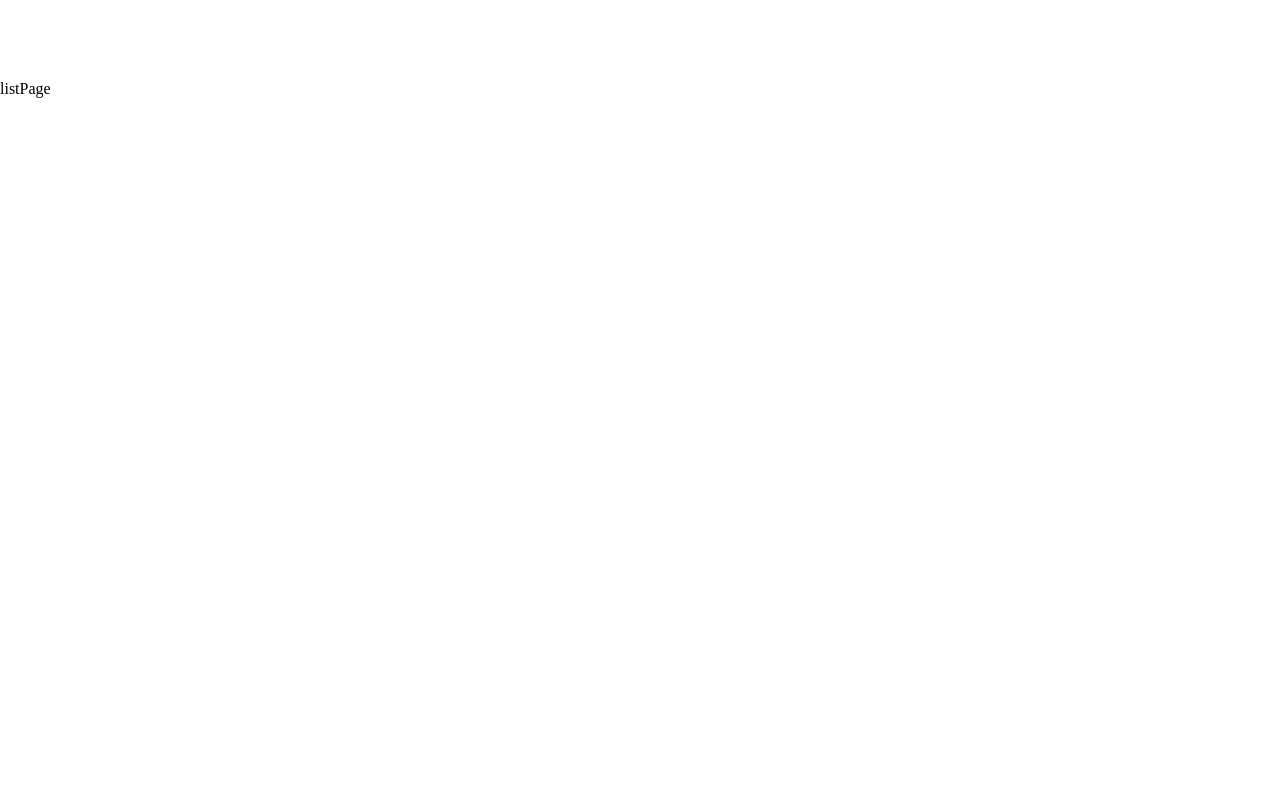
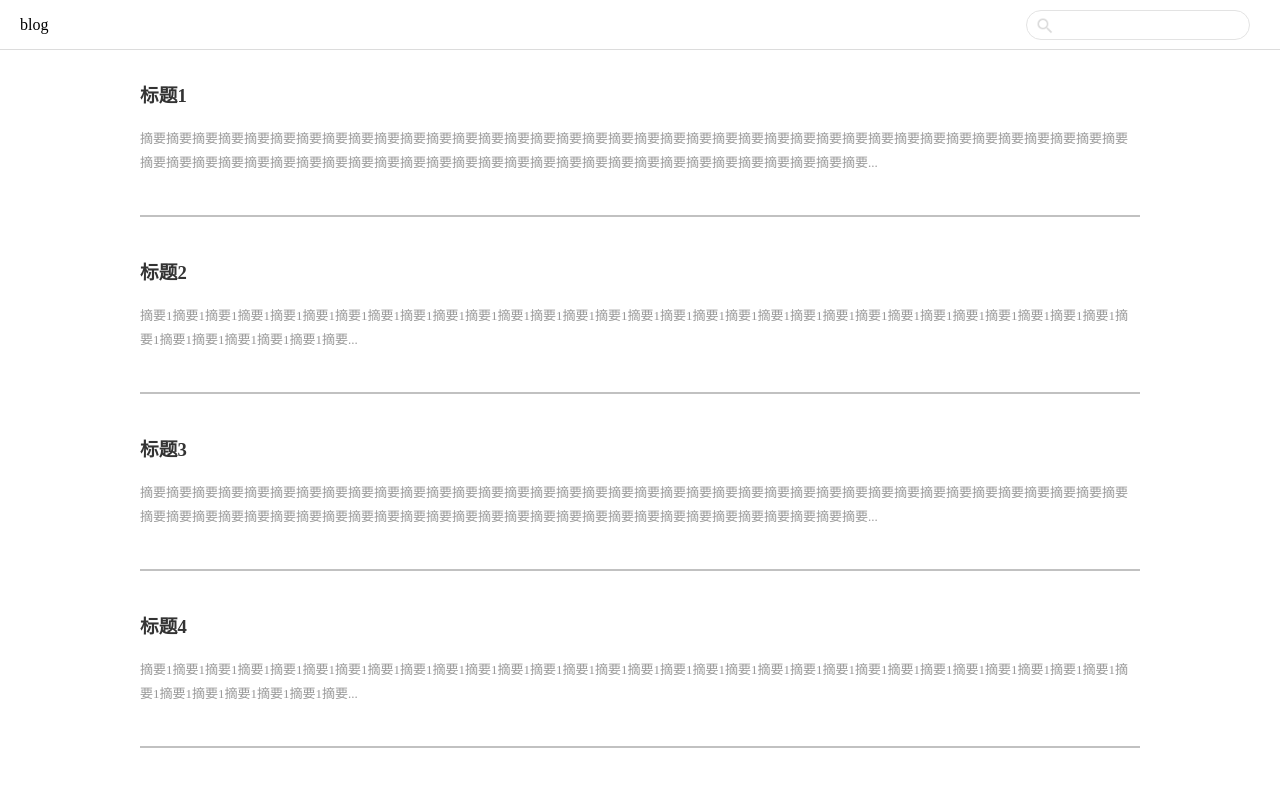
Before and after one commit to CodingHou/blog_vue, a Vue app: page /listPage in a window 1280 px wide. Shown: the top 791 px of the page. Built offline with nearby package versions, Linux system fonts and the light colour scheme.

Commit message:
列表页面

```diff
--- a/src/App.vue
+++ b/src/App.vue
@@ -1,6 +1,14 @@
 <template>
   <div id="app">
-    <!--<img src="./assets/logo.png">-->
+    <!--头部-->
+    <div class="head">
+      <span>blog</span>
+      <!--搜索框-->
+      <div>
+        <input class="head-search" type="text">
+      </div>
+    </div>
+
     <router-view/>
   </div>
 </template>
@@ -12,13 +20,47 @@ export default {
 </script>
 
 <style>
-  body{
+  body {
     margin: 0;
   }
-  *{
+
+  * {
     box-sizing: border-box;
   }
+
   #app {
     margin-top: 80px;
   }
+
+  .head {
+    height: 50px;
+    width: 100vw;
+    border-bottom: 1px solid #dcdcdc;
+    display: flex;
+    justify-content: space-between;
+    align-items: center;
+    padding: 0 20px;
+    position: fixed;
+    top: 0;
+  }
+
+  .head-search {
+    height: 30px;
+    line-height: 30px;
+    box-sizing: border-box;
+    padding: 0 15px 0 30px;
+    border: 1px solid #e3e3e3;
+    color: #2c3e50;
+    outline: none;
+    border-radius: 15px;
+    margin-right: 10px;
+    transition: border-color 0.2s ease;
+    background: #fff url(./assets/search.png) 8px 5px no-repeat;
+    background-size: 20px;
+    vertical-align: middle !important;
+  }
+
+  .head-search:focus {
+    border-color: #42b983;
+  }
 </style>
--- a/src/view/editPage.vue
+++ b/src/view/editPage.vue
@@ -1,13 +1,13 @@
 <template>
   <div>
-    <!--头部-->
-    <div class="head">
-      <span>blog</span>
-      <!--搜索框-->
-      <div>
-        <input class="head-search" type="text">
-      </div>
-    </div>
+    <!--&lt;!&ndash;头部&ndash;&gt;-->
+    <!--<div class="head">-->
+      <!--<span>blog</span>-->
+      <!--&lt;!&ndash;搜索框&ndash;&gt;-->
+      <!--<div>-->
+        <!--<input class="head-search" type="text">-->
+      <!--</div>-->
+    <!--</div>-->
 
     <!--markdown输入域-->
     <div class="container">
--- a/src/view/listPage.vue
+++ b/src/view/listPage.vue
@@ -1,5 +1,12 @@
 <template>
-  <div>listPage</div>
+  <div class="blog-box">
+    <div class="blog-item" v-for="(item,index) in blogList">
+      <h3>{{item.title}}</h3>
+      <p>{{item.summary}}...</p>
+      <hr>
+    </div>
+    <div class="get-new-list"></div>
+  </div>
 </template>
 
 <script>
@@ -7,16 +14,97 @@
     name: 'listPage',
     data() {
       return {
-        msg: ''
+        blogList: [
+          {
+            title: '标题1',
+            summary: '摘要摘要摘要摘要摘要摘要摘要摘要摘要摘要摘要摘要摘要摘要摘要摘要' +
+            '摘要摘要摘要摘要摘要摘要摘要摘要摘要摘要摘要摘要摘要摘要摘要摘要摘要摘要摘要摘要摘要摘要摘要摘要摘要摘' +
+            '要摘要摘要摘要摘要摘要摘要摘要摘要摘要摘要摘要摘要摘要摘要摘要摘要摘要摘要摘要摘要摘要摘要摘要摘要'
+          },
+          {
+            title: '标题2',
+            summary: '摘要1摘要1摘要1摘要1摘要1摘要1摘要1摘要1摘要1摘要1摘要1摘要1摘要1摘要1摘要1摘要1摘要1' +
+            '摘要1摘要1摘要1摘要1摘要1摘要1摘要1摘要1摘要1摘要1摘要1摘要1摘要1摘要1摘要1摘要1摘要1摘要1摘要1摘要'
+          },
+          {
+            title: '标题3',
+            summary: '摘要摘要摘要摘要摘要摘要摘要摘要摘要摘要摘要摘要摘要摘要摘要摘要' +
+            '摘要摘要摘要摘要摘要摘要摘要摘要摘要摘要摘要摘要摘要摘要摘要摘要摘要摘要摘要摘要摘要摘要摘要摘要摘要摘' +
+            '要摘要摘要摘要摘要摘要摘要摘要摘要摘要摘要摘要摘要摘要摘要摘要摘要摘要摘要摘要摘要摘要摘要摘要摘要'
+          },
+          {
+            title: '标题4',
+            summary: '摘要1摘要1摘要1摘要1摘要1摘要1摘要1摘要1摘要1摘要1摘要1摘要1摘要1摘要1摘要1摘要1摘要1' +
+            '摘要1摘要1摘要1摘要1摘要1摘要1摘要1摘要1摘要1摘要1摘要1摘要1摘要1摘要1摘要1摘要1摘要1摘要1摘要1摘要'
+          },
+          {
+            title: '标题5',
+            summary: '摘要摘要摘要摘要摘要摘要摘要摘要摘要摘要摘要摘要摘要摘要摘要摘要' +
+            '摘要摘要摘要摘要摘要摘要摘要摘要摘要摘要摘要摘要摘要摘要摘要摘要摘要摘要摘要摘要摘要摘要摘要摘要摘要摘' +
+            '要摘要摘要摘要摘要摘要摘要摘要摘要摘要摘要摘要摘要摘要摘要摘要摘要摘要摘要摘要摘要摘要摘要摘要摘要'
+          },
+          {
+            title: '标题6',
+            summary: '摘要1摘要1摘要1摘要1摘要1摘要1摘要1摘要1摘要1摘要1摘要1摘要1摘要1摘要1摘要1摘要1摘要1' +
+            '摘要1摘要1摘要1摘要1摘要1摘要1摘要1摘要1摘要1摘要1摘要1摘要1摘要1摘要1摘要1摘要1摘要1摘要1摘要1摘要'
+          },
+          {
+            title: '标题7',
+            summary: '摘要摘要摘要摘要摘要摘要摘要摘要摘要摘要摘要摘要摘要摘要摘要摘要' +
+            '摘要摘要摘要摘要摘要摘要摘要摘要摘要摘要摘要摘要摘要摘要摘要摘要摘要摘要摘要摘要摘要摘要摘要摘要摘要摘' +
+            '要摘要摘要摘要摘要摘要摘要摘要摘要摘要摘要摘要摘要摘要摘要摘要摘要摘要摘要摘要摘要摘要摘要摘要摘要'
+          },
+          {
+            title: '标题8',
+            summary: '摘要1摘要1摘要1摘要1摘要1摘要1摘要1摘要1摘要1摘要1摘要1摘要1摘要1摘要1摘要1摘要1摘要1' +
+            '摘要1摘要1摘要1摘要1摘要1摘要1摘要1摘要1摘要1摘要1摘要1摘要1摘要1摘要1摘要1摘要1摘要1摘要1摘要1摘要'
+          },
+          {
+            title: '标题9',
+            summary: '摘要摘要摘要摘要摘要摘要摘要摘要摘要摘要摘要摘要摘要摘要摘要摘要' +
+            '摘要摘要摘要摘要摘要摘要摘要摘要摘要摘要摘要摘要摘要摘要摘要摘要摘要摘要摘要摘要摘要摘要摘要摘要摘要摘' +
+            '要摘要摘要摘要摘要摘要摘要摘要摘要摘要摘要摘要摘要摘要摘要摘要摘要摘要摘要摘要摘要摘要摘要摘要摘要'
+          },
+          {
+            title: '标题10',
+            summary: '摘要1摘要1摘要1摘要1摘要1摘要1摘要1摘要1摘要1摘要1摘要1摘要1摘要1摘要1摘要1摘要1摘要1' +
+            '摘要1摘要1摘要1摘要1摘要1摘要1摘要1摘要1摘要1摘要1摘要1摘要1摘要1摘要1摘要1摘要1摘要1摘要1摘要1摘要'
+          },
+        ]
       }
     },
-    methods: {},
+    methods: {
+      // 懒加载列表
+    },
     mounted: function () {
 
     }
   }
 </script>
 
-<style lang="less">
+<style scoped lang="less">
+  .blog-box {
+    width: 1000px;
+    margin: auto;
+  }
 
+  .blog-item {
+    > h3 {
+      color: #333;
+      margin: 40px 0 20px 0;
+    }
+    > p {
+      color: #999;
+      margin: 20px 0 40px 0;
+      font-size: 13px;
+      line-height: 24px;
+    }
+    > hr {
+      border: 0.5px solid #c1c1c1;
+    }
+  }
+
+  .get-new-list {
+    height: 150px;
+  }
 </style>
```
Lines whose indentation alone changed are shown as unchanged.
